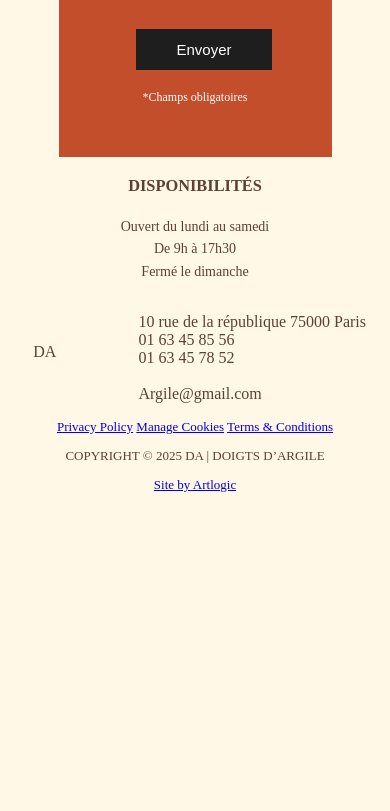
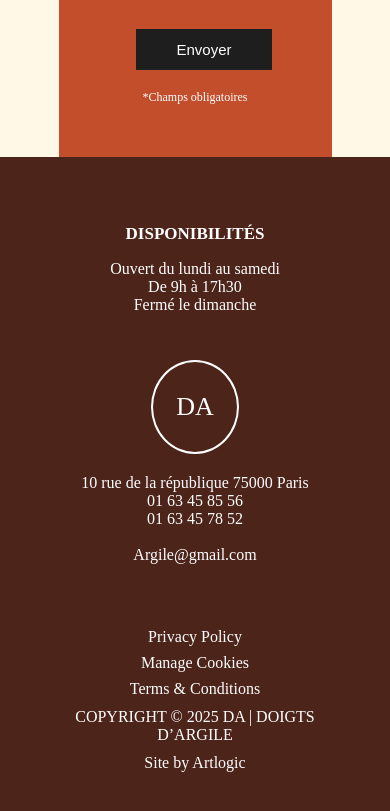
Before and after one commit to Eva-nhd/Project, a plain HTML site: page index.html in a window 390 px wide. Shown: the part 6141-6952 px from the top of the page. Before the commit the page ends 6634 px from the top, so only its background shows below. Drawn offline with Linux system fonts and the light colour scheme.

Commit message:
Update Poterie.css

```diff
--- a/Poterie.css
+++ b/Poterie.css
@@ -253,70 +253,75 @@ body {
     font-size: 12px;
     color: white;
 }
-/* ============= FOOTER ============= */
-.site-footer {
-  background: var(--brown);
-  color: #efe7e2;
-  font-family: var(--font);
-  width: 100%;
-  box-sizing: border-box;
+/* ----------- FOOTER ----------- */
+
+.footer {
+    background-color: #4C241A;
+    color: white;
+    padding: 50px 40px;
+    display: flex;
+    justify-content: space-between;
+    flex-wrap: wrap;
 }
-.footer-inner{
-  max-width: 1200px;
-  margin: 0 auto;
-  padding: 46px var(--page-padding);
-  display: grid;
-  grid-template-columns: 1fr 420px 1fr;
-  gap: 20px;
-  align-items: stretch;
+
+.footer-left,
+.footer-center,
+.footer-right {
+    width: 30%;
+    text-align: center;
 }
-.footer-left{
-  text-align: left;
-  align-self: start;
-  line-height: 1.6;
-  font-size: 14px;
+
+.footer h3 {
+    font-size: 17px;
+    margin-bottom: 10px;
 }
-.footer-left h4{ margin: 0 0 8px 0; font-size: 15px; letter-spacing: 0.6px; }
-.footer-right{
-  text-align: right;
-  align-self: start;
-  padding: 0 12px;
-  font-size: 13px;
+
+.footer-logo {
+    width: 90px;
+    height: 90px;
+    border: 2px solid white;
+    border-radius: 50%;
+    margin: 0 auto 20px;
+    display: flex;
+    justify-content: center;
+    align-items: center;
+    font-size: 26px;
 }
-.footer-right .legal-links a{
-  display: block;
-  color: #efe7e2;
-  text-decoration: none;
-  margin-bottom: 6px;
-  font-weight: 600;
-  font-size: 13px;
+
+.socials img {
+    width: 22px;
+    margin: 0 8px;
 }
-.footer-right .copyright{ color: #d9cfc9; margin: 12px 0; font-size: 12px; }
-.footer-center{
-  display: flex;
-  justify-content: center;
-  align-items: center;
-  padding: 0 12px;
+
+.footer-right a {
+    display: block;
+    color: white;
+    text-decoration: none;
+    margin-bottom: 8px;
 }
-.footer-center-inner{
-  text-align: center;
-  max-width: 320px;
+
+.footer-right p {
+    margin: 10px 0;
 }
-.footer-logo{
-  width: 110px;
-  height: auto;
-  display: block;
-  margin: 0 auto 12px;
+
+
+/* ----------- RESPONSIVE ----------- */
+
+@media (max-width: 900px) {
+
+    .contact-box {
+        width: 90%;
+        padding: 30px;
+    }
+
+    .footer-left,
+    .footer-center,
+    .footer-right {
+        width: 100%;
+        margin-bottom: 30px;
+    }
 }
-.center-contact{ font-size: 13px; line-height: 1.5; color: #efe7e2; font-weight: 500; }
-.site-footer::after{
-  content: "";
-  display: block;
-  height: 12px;
-  background: #b58272;
-  width: 100%;
-  margin-top: 8px;
-}
+
 
 /* ============= RESPONSIVE ============= */
 @media (max-width: 980px)
```
